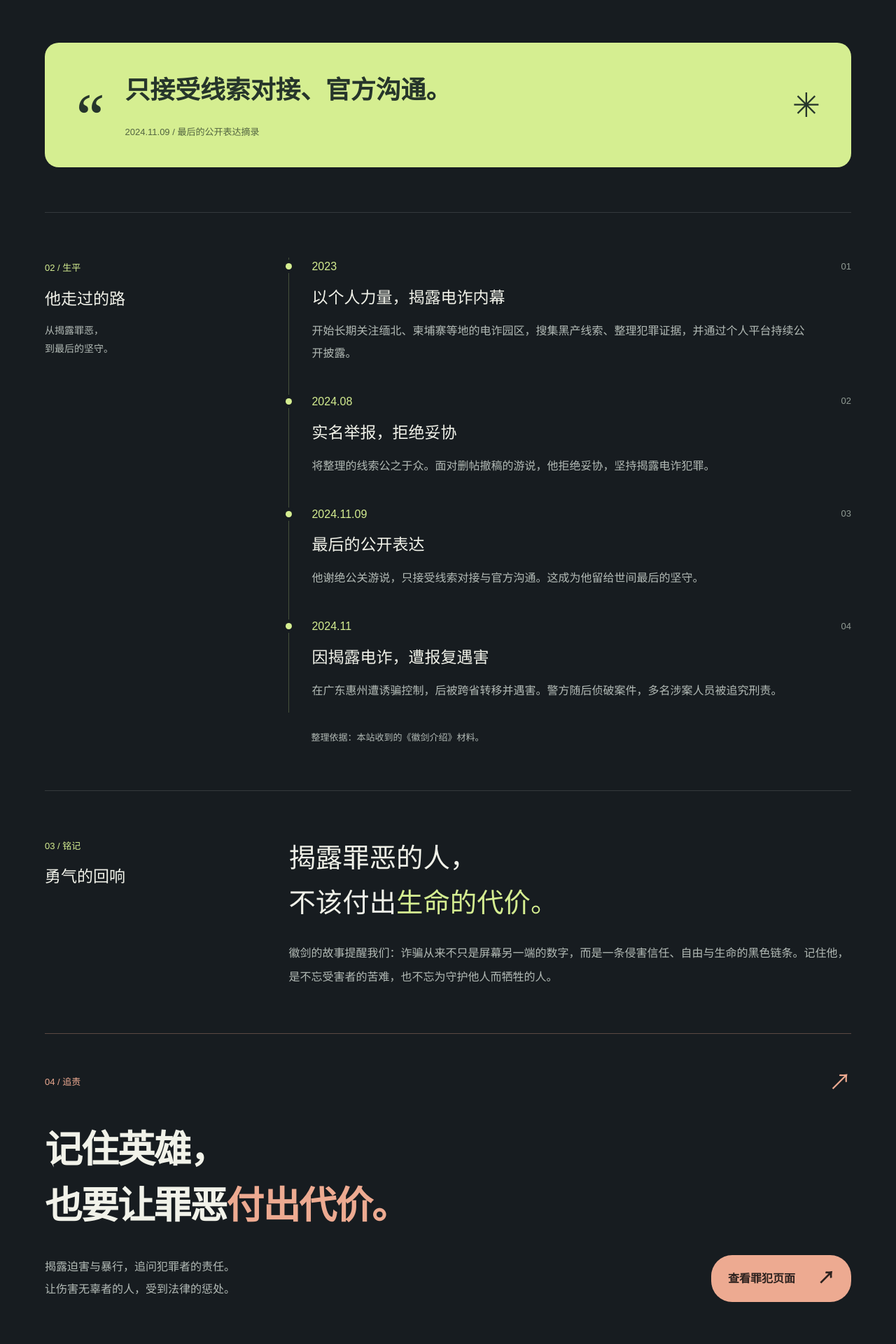
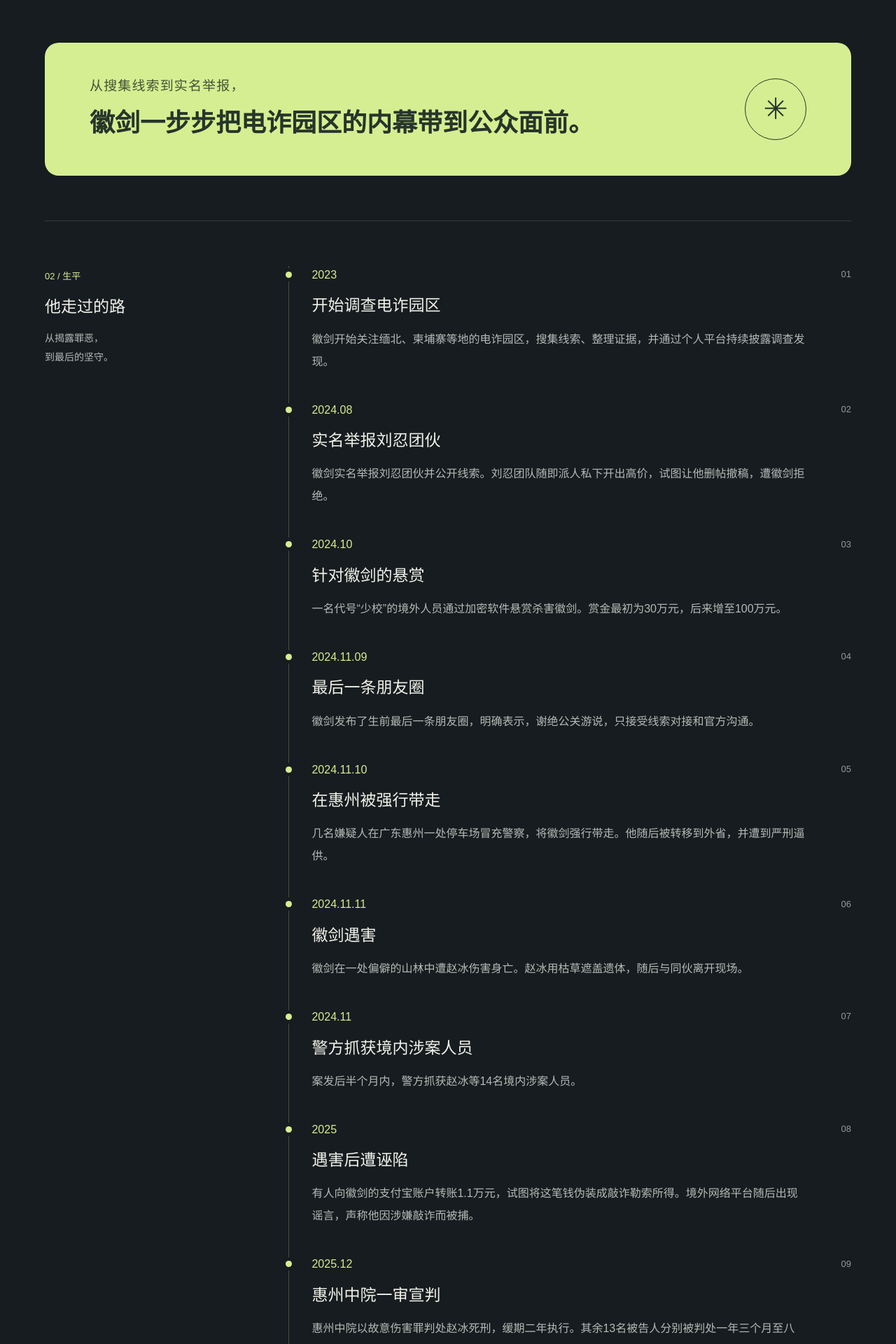
Before and after one commit to gaobo-code/Anti-Scam-Heroes-Network, a Next.js app: page /heroes/huijian in a window 1280 px wide. Shown: the part 1060-2980 px from the top of the page at 70% size. Built offline with nearby package versions, Linux system fonts and the light colour scheme.

Commit message:
test commit

```diff
--- a/app/heroes/huijian/page.tsx
+++ b/app/heroes/huijian/page.tsx
@@ -8,10 +8,16 @@ import "./story.css";
 
 export const metadata: Metadata = { title: "徽剑 · 吴恺", description: "记住反诈人士徽剑（吴恺）：他揭露电诈、直面罪恶，最终遭报复杀害。" };
 const timeline = [
-  { year: "2023", title: "以个人力量，揭露电诈内幕", text: "开始长期关注缅北、柬埔寨等地的电诈园区，搜集黑产线索、整理犯罪证据，并通过个人平台持续公开披露。" },
-  { year: "2024.08", title: "实名举报，拒绝妥协", text: "将整理的线索公之于众。面对删帖撤稿的游说，他拒绝妥协，坚持揭露电诈犯罪。" },
-  { year: "2024.11.09", title: "最后的公开表达", text: "他谢绝公关游说，只接受线索对接与官方沟通。这成为他留给世间最后的坚守。" },
-  { year: "2024.11", title: "因揭露电诈，遭报复遇害", text: "在广东惠州遭诱骗控制，后被跨省转移并遇害。警方随后侦破案件，多名涉案人员被追究刑责。" },
+  { year: "2023", title: "开始调查电诈园区", text: "徽剑开始关注缅北、柬埔寨等地的电诈园区，搜集线索、整理证据，并通过个人平台持续披露调查发现。" },
+  { year: "2024.08", title: "实名举报刘忍团伙", text: "徽剑实名举报刘忍团伙并公开线索。刘忍团队随即派人私下开出高价，试图让他删帖撤稿，遭徽剑拒绝。" },
+  { year: "2024.10", title: "针对徽剑的悬赏", text: "一名代号“少校”的境外人员通过加密软件悬赏杀害徽剑。赏金最初为30万元，后来增至100万元。" },
+  { year: "2024.11.09", title: "最后一条朋友圈", text: "徽剑发布了生前最后一条朋友圈，明确表示，谢绝公关游说，只接受线索对接和官方沟通。" },
+  { year: "2024.11.10", title: "在惠州被强行带走", text: "几名嫌疑人在广东惠州一处停车场冒充警察，将徽剑强行带走。他随后被转移到外省，并遭到严刑逼供。" },
+  { year: "2024.11.11", title: "徽剑遇害", text: "徽剑在一处偏僻的山林中遭赵冰伤害身亡。赵冰用枯草遮盖遗体，随后与同伙离开现场。" },
+  { year: "2024.11", title: "警方抓获境内涉案人员", text: "案发后半个月内，警方抓获赵冰等14名境内涉案人员。" },
+  { year: "2025", title: "遇害后遭诬陷", text: "有人向徽剑的支付宝账户转账1.1万元，试图将这笔钱伪装成敲诈勒索所得。境外网络平台随后出现谣言，声称他因涉嫌敲诈而被捕。" },
+  { year: "2025.12", title: "惠州中院一审宣判", text: "惠州中院以故意伤害罪判处赵冰死刑，缓期二年执行。其余13名被告人分别被判处一年三个月至八年不等的有期徒刑。" },
+  { year: "2026.08", title: "广东高院二审维持原判", text: "广东高院二审裁定驳回上诉，维持原判。" },
 ];
 
 export default function HuijianPage() {
@@ -41,10 +47,26 @@ export default function HuijianPage() {
           <aside className="bio-profile" aria-label="徽剑的人物资料"><div className="bio-profile-top"><span>人物档案 <b>/ 001</b></span><span className="bio-profile-emblem" aria-hidden="true">✳</span></div><div className="bio-profile-person"><div className="bio-photo"><Image src="/wukai-color.png" alt="徽剑（吴恺）生前照片" fill sizes="(max-width: 540px) 112px, 144px" preload /></div><div className="bio-profile-identity"><span className="bio-profile-role">民间反诈人士</span><strong>吴恺</strong><span className="bio-profile-romanization">WU KAI</span></div></div><dl className="bio-facts"><div><dt>故乡</dt><dd>安徽 · 安庆</dd></div><div><dt>早年经历</dt><dd>在深圳从事互联网行业</dd></div><div><dt>离世时间</dt><dd>2024 年 11 月</dd></div></dl><div className="bio-profile-dedication"><span aria-hidden="true">“</span><p>一次次发声，一个人的坚持。<br /><strong>为素不相识的人，选择站出来。</strong></p></div></aside>
         </section>
         <section className="bio-chapter bio-introduction" aria-labelledby="intro-title"><div className="bio-section-label"><span>01 / 人物</span><h2 id="intro-title">他是谁</h2></div><div className="bio-prose"><p className="bio-lead">徽剑，本名吴恺，安徽安庆人。早年在深圳从事互联网行业。他本可以安稳经营事业、平淡度日，却选择走上一条艰难而危险的民间反诈之路。</p><p>没有官方侦查权限，没有专业团队支撑。他凭一台电脑，日夜搜集线索、整理证据，通过个人平台持续曝光电诈内幕。他知道揭开黑产会招致报复，却仍拒绝向黑恶势力妥协。</p></div></section>
-        <section className="bio-quote" aria-label="徽剑最后的坚守"><span className="bio-quote-symbol" aria-hidden="true">“</span><div><p>只接受线索对接、官方沟通。</p><span>2024.11.09 / 最后的公开表达摘录</span></div><span className="bio-quote-star" aria-hidden="true">✳</span></section>
-        <section className="bio-chapter" id="life" aria-labelledby="life-title"><div className="bio-section-label"><span>02 / 生平</span><h2 id="life-title">他走过的路</h2><p>从揭露罪恶，<br />到最后的坚守。</p></div><div className="bio-timeline">{timeline.map((item,index)=><article className="bio-event" key={item.year}><div className="bio-event-meta"><time>{item.year}</time><span>0{index+1}</span></div><h3>{item.title}</h3><p>{item.text}</p></article>)}<p className="bio-source">整理依据：本站收到的《徽剑介绍》材料。</p></div></section>
+        <div className="bio-life-lead">
+          <p>
+            <span>从搜集线索到实名举报，</span>
+            徽剑一步步把电诈园区的内幕带到公众面前。
+          </p>
+          <span className="bio-life-lead-star" aria-hidden="true">✳</span>
+        </div>
+        <section className="bio-chapter" id="life" aria-labelledby="life-title"><div className="bio-section-label"><span>02 / 生平</span><h2 id="life-title">他走过的路</h2><p>从揭露罪恶，<br />到最后的坚守。</p></div><div className="bio-timeline">{timeline.map((item, index) => <article className="bio-event" key={item.year}><div className="bio-event-meta"><time>{item.year}</time><span>0{index + 1}</span></div><h3>{item.title}</h3><p>{item.text}</p></article>)}</div></section>
         <section className="bio-chapter bio-legacy" aria-labelledby="legacy-title"><div className="bio-section-label"><span>03 / 铭记</span><h2 id="legacy-title">勇气的回响</h2></div><div className="bio-prose"><h3>揭露罪恶的人，<br />不该付出<span>生命的代价。</span></h3><p>徽剑的故事提醒我们：诈骗从来不只是屏幕另一端的数字，而是一条侵害信任、自由与生命的黑色链条。记住他，是不忘受害者的苦难，也不忘为守护他人而牺牲的人。</p></div></section>
-        <section className="bio-accountability" aria-labelledby="accountability-title"><div className="bio-accountability-label"><span>04 / 追责</span><span aria-hidden="true">↗</span></div><h2 id="accountability-title">记住英雄，<br />也要让罪恶<span>付出代价。</span></h2><div className="bio-accountability-bottom"><p>揭露迫害与暴行，追问犯罪者的责任。<br />让伤害无辜者的人，受到法律的惩处。</p><Link href="/criminals">查看罪犯页面 <span aria-hidden="true">↗</span></Link></div></section>
+        <section className="bio-chapter bio-accountability" aria-labelledby="accountability-title">
+          <div className="bio-section-label">
+            <span>04 / 追责</span>
+            <h2 id="accountability-title">人民的追责</h2>
+          </div>
+          <div className="bio-prose">
+            <h3>记住英雄，<br />也要让罪恶<span>付出代价。</span></h3>
+            <p>揭露迫害与暴行，追问犯罪者的责任。<br />让伤害无辜者的人，受到法律的惩处。</p>
+            <Link className="bio-accountability-link" href="/criminals">查看罪犯页面 <span aria-hidden="true">↗</span></Link>
+          </div>
+        </section>
       </div>
       <SiteFooter action={{ href: "/", label: "返回首页" }} />
     </main>
--- a/app/heroes/huijian/story.css
+++ b/app/heroes/huijian/story.css
@@ -37,14 +37,56 @@
 .bio-chapter { display:grid; grid-template-columns:minmax(170px,1fr) minmax(0,3fr); gap:7%; padding:64px 0; border-top:1px solid #ffffff20; scroll-margin-top:24px; }
 .bio-section-label>span { color:var(--lime); font-size:13px; }.bio-section-label h2 { font-size:23px; font-weight:500; margin:12px 0; }.bio-section-label p { color:var(--soft); font-size:14px; line-height:1.9; }
 .bio-prose { max-width:850px; }.bio-prose p { font-size:16px; line-height:2.1; color:var(--soft); margin:0 0 24px; }.bio-prose p:last-child { margin-bottom:0; }.bio-prose .bio-lead { color:#e5eadd; font-size:20px; line-height:1.9; }
-.bio-quote { display:flex; align-items:center; gap:30px; padding:38px 44px; margin:5px 0 64px; border-radius:20px; background:var(--lime); color:#26352b; }.bio-quote-symbol { font:90px/1 Georgia,serif; height:60px; }.bio-quote p { font-size:clamp(22px,2.8vw,36px); font-weight:600; margin:0 0 14px; }.bio-quote div>span { font-size:13px; color:#526440; }.bio-quote-star { margin-left:auto; font-size:48px; }
+.bio-life-lead {
+  display:flex;
+  align-items:center;
+  justify-content:space-between;
+  gap:clamp(24px,5vw,64px);
+  padding:clamp(24px,4vw,48px) clamp(22px,5vw,64px);
+  margin:5px 0 clamp(42px,6vw,64px);
+  border-radius:20px;
+  background:var(--lime);
+  color:#26352b;
+}
+.bio-life-lead p {
+  max-width:24em;
+  margin:0;
+  font-size:clamp(22px,3vw,36px);
+  font-weight:600;
+  line-height:1.5;
+  text-wrap:pretty;
+}
+.bio-life-lead p > span {
+  display:block;
+  margin-bottom:clamp(8px,1vw,12px);
+  color:#435337;
+  font-size:clamp(15px,1.6vw,19px);
+  font-weight:500;
+  letter-spacing:.06em;
+  line-height:1.45;
+}
+.bio-life-lead-star {
+  display:grid;
+  place-items:center;
+  flex:none;
+  width:clamp(56px,7vw,88px);
+  aspect-ratio:1;
+  border:1px solid currentColor;
+  border-radius:50%;
+  font-size:clamp(26px,3.5vw,42px);
+  line-height:1;
+}
+@media(max-width:750px) {
+  .bio-life-lead-star { display:none; }
+}
 .bio-event { position:relative; border-left:1px solid #d5ee9140; padding:0 0 40px 32px; }.bio-event::before { content:""; position:absolute; top:8px; left:-5px; width:9px; height:9px; border-radius:50%; background:var(--lime); box-shadow:0 0 0 5px #171c20; }.bio-event:last-of-type { padding-bottom:15px; }
 .bio-event-meta { display:flex; justify-content:space-between; gap:20px; align-items:center; }.bio-event time { color:var(--lime); font:16px/1.6 Arial,sans-serif; }.bio-event-meta>span { color:#919b94; font:13px/1.6 Arial,sans-serif; }.bio-event h3 { font-size:23px; font-weight:500; margin:12px 0; }.bio-event p { font-size:16px; line-height:2; color:var(--soft); margin:0; max-width:44em; }.bio-source { margin:25px 0 0 32px; font-size:13px; color:var(--soft); }
-.bio-prose h3 { font-size:clamp(26px,3vw,40px); line-height:1.65; font-weight:500; margin:0 0 24px; }.bio-prose h3 span { color:var(--lime); }
+.bio-prose h3 { font-size:clamp(26px,3vw,40px); line-height:1.65; font-weight:500; margin:0 0 24px; }
+.bio-prose h3 span { color:var(--lime); }
 
 @media(max-width:1050px) { .bio-hero { gap:5%; grid-template-columns:1.1fr 1fr; }.bio-profile { padding:0 0 0 24px; }.bio-photo { width:112px; height:140px; }.bio-profile-person { gap:18px; }.bio-profile-person strong { font-size:28px; }.bio-chapter { gap:5%; grid-template-columns:170px minmax(0,1fr); } }
-@media(max-width:750px) { .bio-hero { grid-template-columns:1fr; gap:36px; padding:40px 0 55px; }.bio-headline { font-size:30px; }.bio-profile { width:100%; max-width:none; padding:28px 0 0; border-left:0; border-top:1px solid #ffffff26; }.bio-chapter { grid-template-columns:1fr; gap:24px; padding:42px 0; }.bio-section-label h2 { margin:8px 0 0; }.bio-section-label p { display:none; }.bio-quote { margin-bottom:42px; padding:28px; gap:16px; }.bio-quote-star { display:none; }.bio-quote p { font-size:24px; } }
-@media(max-width:540px) { .bio-container { width:88%; }.bio-headline { font-size:26px; }.bio-intro { font-size:16px; }.bio-desktop-break { display:none; }.bio-profile-person { gap:22px; }.bio-profile-person strong { font-size:32px; }.bio-facts>div { grid-template-columns:80px 1fr; }.bio-prose .bio-lead { font-size:18px; }.bio-quote { padding:26px 22px; align-items:flex-start; gap:12px; }.bio-quote-symbol { font-size:58px; height:40px; }.bio-quote p { font-size:22px; }.bio-event { padding-left:24px; padding-bottom:32px; }.bio-event h3 { font-size:21px; }.bio-source { margin-left:24px; } }
+@media(max-width:750px) { .bio-hero { grid-template-columns:1fr; gap:36px; padding:40px 0 55px; }.bio-headline { font-size:30px; }.bio-profile { width:100%; max-width:none; padding:28px 0 0; border-left:0; border-top:1px solid #ffffff26; }.bio-chapter { grid-template-columns:1fr; gap:24px; padding:42px 0; }.bio-section-label h2 { margin:8px 0 0; }.bio-section-label p { display:none; } }
+@media(max-width:540px) { .bio-container { width:88%; }.bio-headline { font-size:26px; }.bio-intro { font-size:16px; }.bio-desktop-break { display:none; }.bio-profile-person { gap:22px; }.bio-profile-person strong { font-size:32px; }.bio-facts>div { grid-template-columns:80px 1fr; }.bio-prose .bio-lead { font-size:18px; }.bio-event { padding-left:24px; padding-bottom:32px; }.bio-event h3 { font-size:21px; }.bio-source { margin-left:24px; } }
 .bio-actions {
   display:grid;
   grid-template-columns:repeat(2,minmax(0,1fr));
@@ -132,18 +174,32 @@
 .bio-memorial-link { gap:28px; padding:10px 24px; background:var(--lime); border-radius:30px; color:#26352b; font-size:16px; font-weight:600; }
 .bio-memorial-link:hover { background:#e4f6b7; }.bio-memorial-link>span { font-size:23px; }
 .bio-profile-top>span:last-child { color:var(--lime); }
-.bio-accountability { padding:42px 0 64px; margin-bottom:28px; border-top:1px solid #e0a18b55; }
-.bio-accountability-label { display:flex; justify-content:space-between; align-items:center; color:#edaa91; font-size:13px; }.bio-accountability-label>span:last-child { font-size:32px; }
-.bio-accountability h2 { margin:28px 0 30px; font-size:clamp(32px,4.2vw,58px); font-weight:600; line-height:1.5; letter-spacing:-.035em; }.bio-accountability h2 span { color:#edaa91; }
-.bio-accountability-bottom { display:flex; justify-content:space-between; align-items:center; gap:28px; }.bio-accountability-bottom p { font-size:16px; line-height:2; color:var(--soft); margin:0; }.bio-accountability-bottom a { display:flex; align-items:center; justify-content:space-between; gap:32px; padding:13px 24px; background:#edaa91; color:#2c211e; border-radius:30px; font-size:16px; font-weight:600; white-space:nowrap; }.bio-accountability-bottom a span { font-size:24px; }.bio-accountability-bottom a:hover { background:#f5c1ad; }
-@media(max-width:750px) { .bio-accountability { padding:32px 0 42px; margin-bottom:10px; }.bio-accountability-bottom { align-items:flex-start; flex-direction:column; gap:24px; }.bio-accountability h2 { font-size:clamp(30px,7vw,44px); }.bio-profile-top { margin-bottom:24px; }.bio-profile-person { margin-top:0; } }
+.bio-accountability .bio-section-label > span, .bio-accountability .bio-prose h3 span { color:#edaa91; }
+.bio-accountability .bio-prose p { margin-bottom:clamp(24px,3vw,32px); }
+.bio-accountability-link {
+  display:inline-flex;
+  align-items:center;
+  justify-content:space-between;
+  gap:32px;
+  padding:13px 24px;
+  background:#edaa91;
+  color:#2c211e;
+  border-radius:30px;
+  font-size:16px;
+  font-weight:600;
+  white-space:nowrap;
+}
+.bio-accountability-link span { font-size:24px; }
+.bio-accountability-link:hover { background:#f5c1ad; }
+.bio-accountability-link:focus-visible { outline:2px solid #edaa91; outline-offset:4px; }
+@media(max-width:750px) { .bio-profile-top { margin-bottom:24px; }.bio-profile-person { margin-top:0; } }
 @media(max-width:540px) {
   .bio-actions { gap:8px; }
   .bio-memorial-link { font-size:15px; gap:8px; padding-inline:12px; }
   .bio-history-link { font-size:15px; gap:6px; padding-inline:8px; }
   .bio-history-icon { width:26px; height:26px; }
   .bio-history-icon::after { top:7px; left:12px; }
-  .bio-accountability-bottom a { font-size:15px; width:100%; }
+  .bio-accountability-link { font-size:15px; width:100%; }
   .bio-profile { padding-top:24px; }
 }
 @media(max-width:320px) {
```
